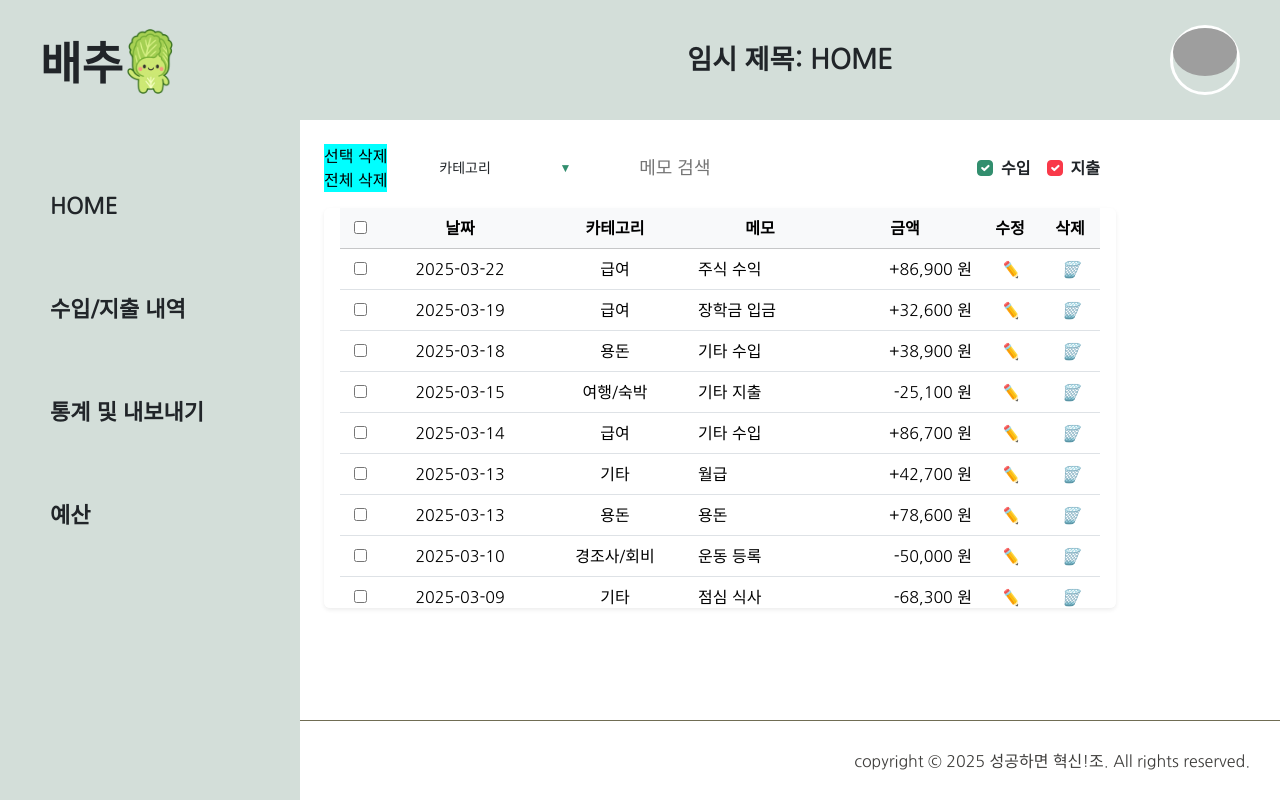
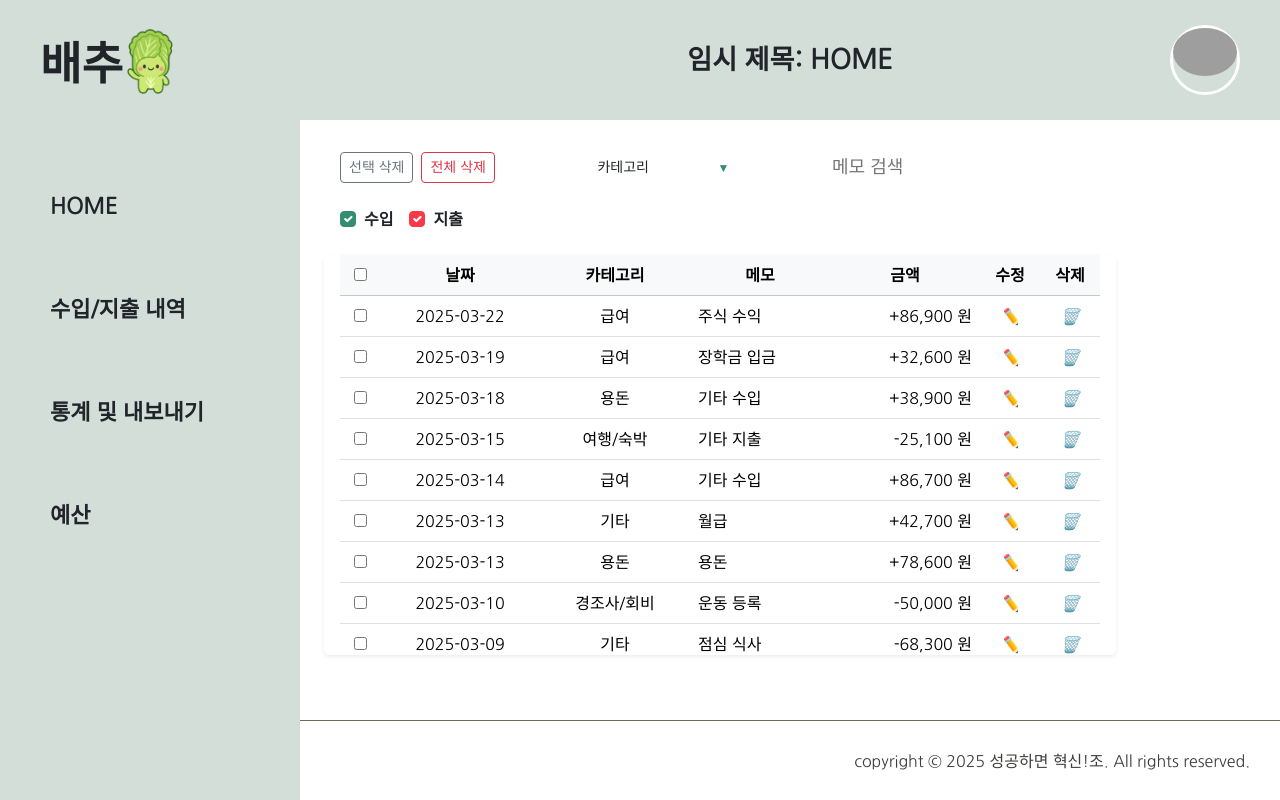
Before and after one commit to SuccessInovation/AccountBook, a Vue app: page /transaction in a window 1280 px wide. Built offline with nearby package versions, Linux system fonts and the light colour scheme; data requests are answered from the project's data file; grey boxes are pictures that could not be loaded.

Commit message:
Fix : 선택/전체 삭제 버튼 부트스트랩으로 변경 04-11

```diff
--- a/src/pages/TransactionPage.vue
+++ b/src/pages/TransactionPage.vue
@@ -245,10 +245,22 @@ function toggleRow(record, event) {
       <div
         class="d-flex flex-wrap justify-content-between align-items-center mb-3 gap-2"
       >
-        <!-- 선택/전체 삭제 버튼 -->
-        <div class="delete_btn">
-          <button @click="selectedDeleteHandler">선택 삭제</button>
-          <button @click="allDeleteHandler">전체 삭제</button>
+        <!-- 선택/전체 삭제 버튼 (색상 변경) -->
+        <div
+          class="bg-white d-flex align-items-center px-3 py-2 rounded-4 gap-2"
+        >
+          <button
+            class="btn btn-outline-secondary btn-sm"
+            @click="selectedDeleteHandler"
+          >
+            선택 삭제
+          </button>
+          <button
+            class="btn btn-outline-danger btn-sm"
+            @click="allDeleteHandler"
+          >
+            전체 삭제
+          </button>
         </div>
 
         <!-- 카테고리 필터 컴포넌트 (드롭다운) -->
```
